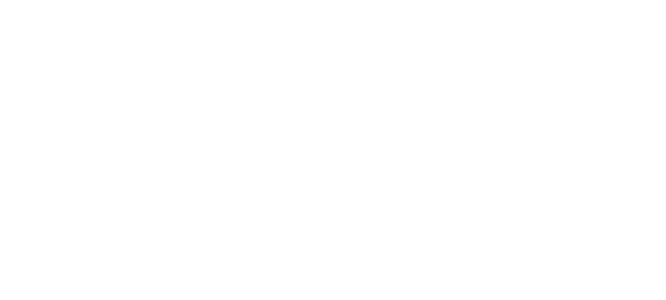
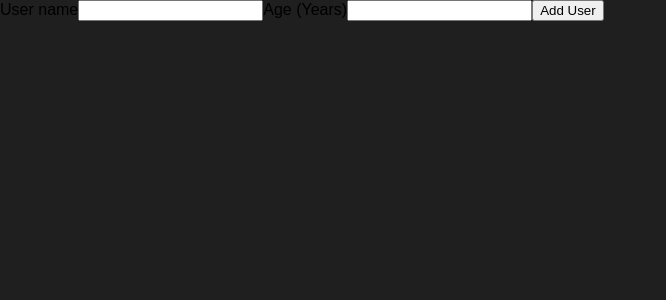
Before and after one commit to brettl1991/User-validation-app, a React (Create React App) app: page / in a window 1280 px wide. Shown: the top 300 px of the page, without its empty margins (0-666 px from the left). Built offline with nearby package versions, Linux system fonts and the light colour scheme.

Commit message:
feat: add user component

```diff
--- a/src/App.js
+++ b/src/App.js
@@ -1,10 +1,10 @@
-import React from 'react';
-
+import React from "react";
+import AddUser from "./components/Users/AddUser";
 
 function App() {
   return (
     <div>
-
+      <AddUser />
     </div>
   );
 }
--- /dev/null
+++ b/src/components/Users/AddUser.js
@@ -0,0 +1,16 @@
+const AddUser = () => {
+  const addUserHandle = (event) => {
+    event.preventDefault();
+  };
+  return (
+    <form onSubmit={addUserHandle}>
+      <label htmlFor="username">User name</label>
+      <input id="username" type="text" />
+      <label htmlFor="age">Age (Years)</label>
+      <input id="age" type="number" />
+      <button type="submit">Add User</button>
+    </form>
+  );
+};
+
+export default AddUser;
--- a/src/index.css
+++ b/src/index.css
@@ -4,6 +4,7 @@
 
 html {
   font-family: sans-serif;
+  background: #1f1f1f;
 }
 
 body {
```
